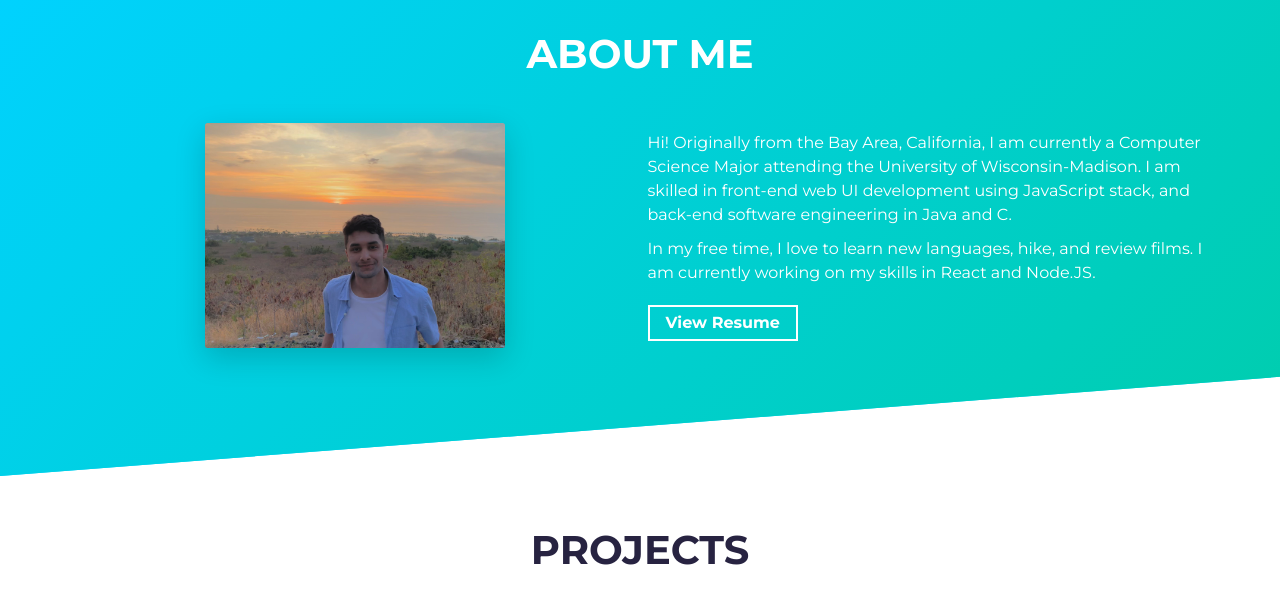
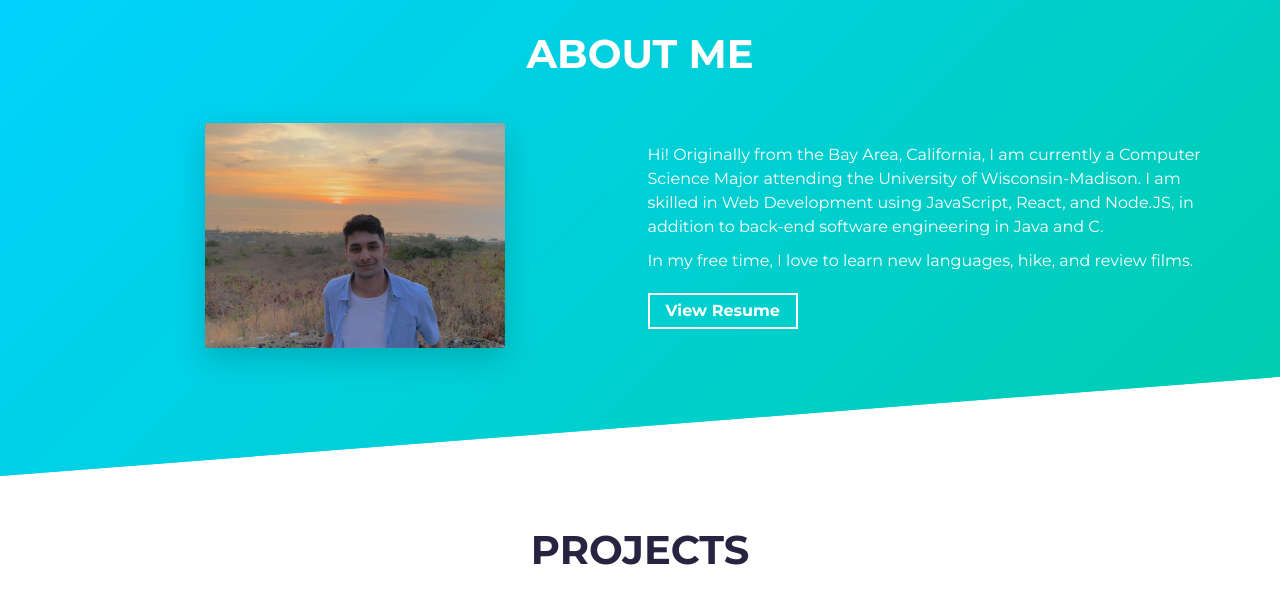
Before and after one commit to arnavm7/portfolio, a website built with Parcel: page src/index.html in a window 1280 px wide. Shown: the part 820-1417 px from the top of the page. Built offline with nearby package versions, Linux system fonts and the light colour scheme.

Commit message:
updated bio

```diff
--- a/src/index.html
+++ b/src/index.html
@@ -80,10 +80,10 @@
             <div class="about-wrapper__info load-hidden">
               <p class="about-wrapper__info-text">
                 Hi! Originally from the Bay Area, California, I am currently a Computer Science Major attending the University of Wisconsin-Madison.
-                I am skilled in front-end web UI development using JavaScript stack, and back-end software engineering in Java and C.
+                I am skilled in Web Development using JavaScript, React, and Node.JS, in addition to back-end software engineering in Java and C.
               </p>
               <p class="about-wrapper__info-text">
-                In my free time, I love to learn new languages, hike, and review films. I am currently working on my skills in React and Node.JS.
+                In my free time, I love to learn new languages, hike, and review films.
               </p>
               <span class="d-flex mt-3">
                 <a
```
